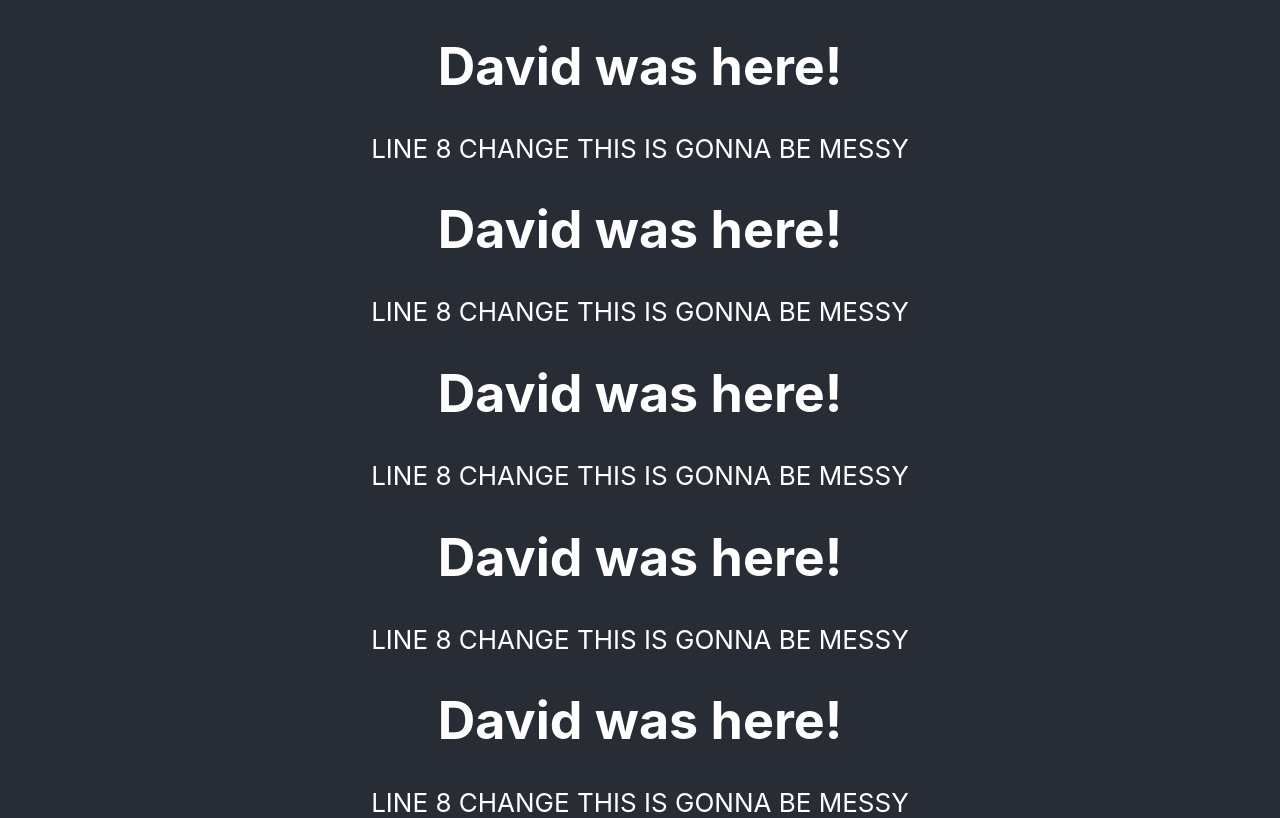
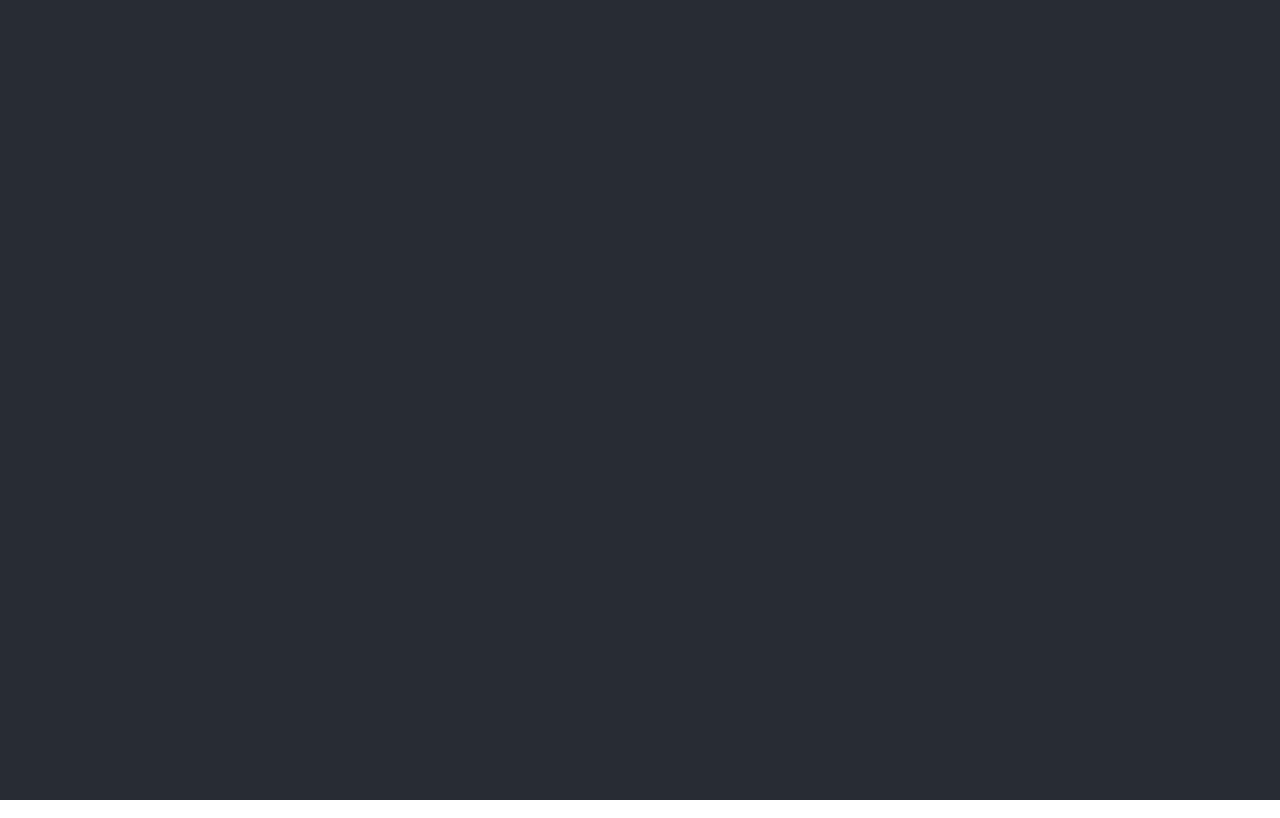
Before and after one commit to rayway44/holderKaran, a React (Create React App) app: page / in a window 1280 px wide. Built offline with nearby package versions, Linux system fonts and the light colour scheme.

Commit message:
pushed last

```diff
--- a/src/App.js
+++ b/src/App.js
@@ -6,21 +6,6 @@ function App() {
     <div className="App">
       <header className="App-header">
 
-        <h1>David was here!</h1>
-
-        LINE 8 CHANGE THIS IS GONNA BE MESSY
-        <h1>David was here!</h1>
-
-        LINE 8 CHANGE THIS IS GONNA BE MESSY
-        <h1>David was here!</h1>
-
-        LINE 8 CHANGE THIS IS GONNA BE MESSY
-        <h1>David was here!</h1>
-
-        LINE 8 CHANGE THIS IS GONNA BE MESSY
-        <h1>David was here!</h1>
-
-        LINE 8 CHANGE THIS IS GONNA BE MESSY
 
       </header>
     </div>
```
Also changed, not shown: src/App3.js (+0 -9 lines).
